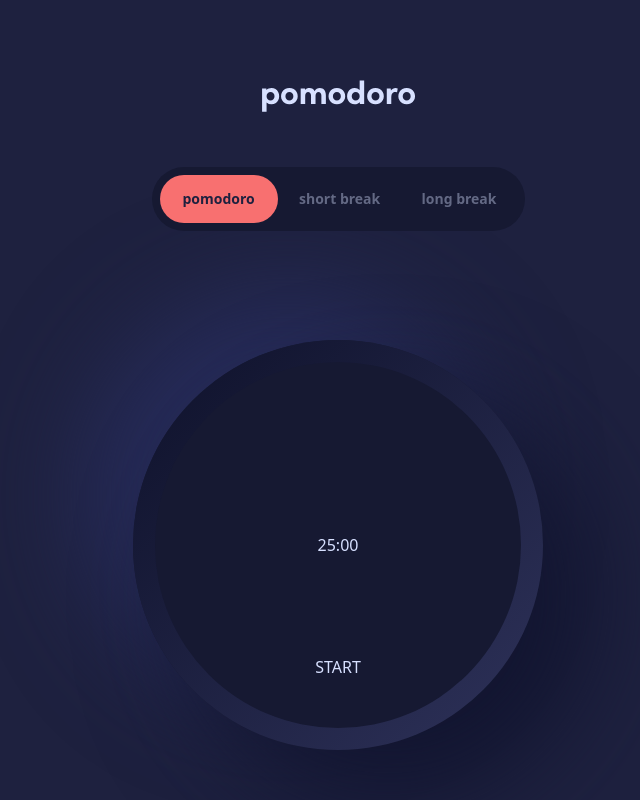
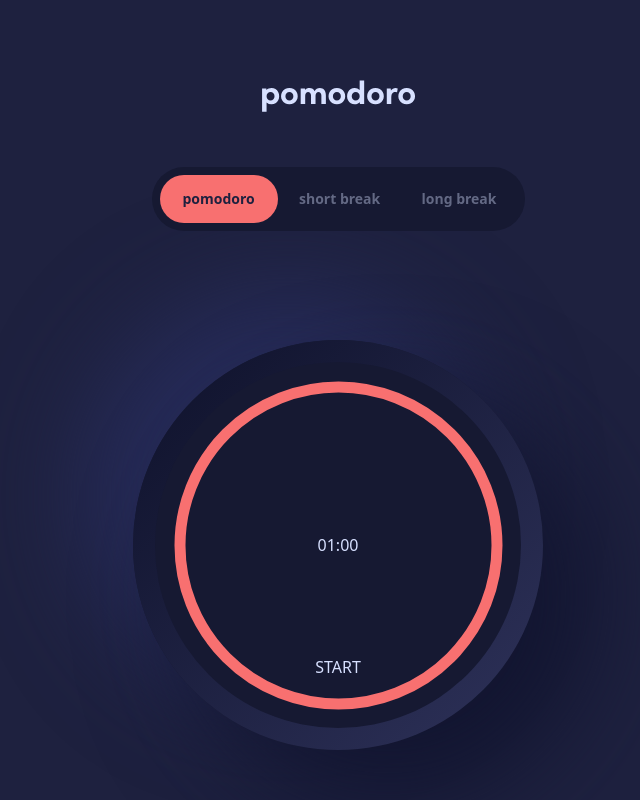
Before and after one commit to josemongedev/pomodoro-app, a React (Vite) app: page / in a window 1280 px wide. Shown: the top 800 px of the page, without its empty margins (302-942 px from the left). Built offline with nearby package versions, Linux system fonts and the light colour scheme.

Commit message:
Finished the radial progress bar SVG component with animation

```diff
--- /dev/null
+++ b/src/components/RadialProgressbar.tsx
@@ -0,0 +1,56 @@
+import { useMemo } from "react";
+
+type Props = {
+  minutes: number;
+  seconds: number;
+  interval: number;
+  strokeSvg: string;
+};
+
+const radius = 317 / 2;
+const cirumference = radius * 2 * Math.PI;
+
+const RadialProgressbar = ({
+  minutes,
+  seconds,
+  interval,
+  strokeSvg,
+}: Props) => {
+  const progressOffset = useMemo(() => {
+    const percent = (minutes * 60 + seconds) / (interval * 60);
+    return cirumference - cirumference * percent;
+  }, [interval, minutes, seconds]);
+  const svgWidth = 339;
+  return (
+    <svg
+      className="absolute scale-[0.735] tablet:scale-100"
+      width={svgWidth}
+      height={svgWidth}
+      viewBox={`0 0 ${svgWidth} ${svgWidth}`}
+    >
+      <circle
+        cx={svgWidth / 2}
+        cy={svgWidth / 2}
+        strokeWidth={"11px"}
+        r={radius}
+        className="fill-none stroke-blueblack"
+      />
+      <circle
+        cx={svgWidth / 2}
+        cy={svgWidth / 2}
+        strokeWidth={"11px"}
+        r={radius}
+        className={`fill-none ${strokeSvg}`}
+        style={{
+          strokeDasharray: cirumference,
+          strokeDashoffset: progressOffset,
+          strokeLinecap: "round",
+          strokeLinejoin: "round",
+        }}
+        transform={`rotate(-90 ${svgWidth / 2} ${svgWidth / 2})`}
+      />
+    </svg>
+  );
+};
+
+export default RadialProgressbar;
--- a/src/components/Timer.tsx
+++ b/src/components/Timer.tsx
@@ -50,7 +50,7 @@ function Timer() {
         </nav>
       </div>
 
-      <TimerDisplay minutesInterval={minutesInterval} />
+      <TimerDisplay minutesInterval={1} />
 
       <button
         className="mt-[79px] tablet:mt-36 desktop:mt-[63px] relative"
--- a/src/components/TimerDisplay.tsx
+++ b/src/components/TimerDisplay.tsx
@@ -1,5 +1,6 @@
 import React from "react";
 import { useTimerControls } from "../hooks/useTimerControls";
+import RadialProgressbar from "./RadialProgressbar";
 
 type Props = { minutesInterval: number };
 
@@ -28,7 +29,7 @@ const TimerDisplay = React.memo(({ minutesInterval }: Props) => {
           <span className="row-start-2">
             {addLeadZeroPad(minutes)}:{addLeadZeroPad(seconds)}
           </span>
-          <div className="row-start-3">
+          <div className="row-start-3 relative z-10">
             <button
               onClick={onTimerStart}
               className={`uppercase ${hideStartButton()}`}
@@ -48,6 +49,12 @@ const TimerDisplay = React.memo(({ minutesInterval }: Props) => {
               restart
             </button>
           </div>
+          <RadialProgressbar
+            minutes={minutes}
+            seconds={seconds}
+            interval={minutesInterval}
+            strokeSvg="stroke-lightorange"
+          />
         </div>
       </div>
     </section>
--- a/src/hooks/useTimerControls.ts
+++ b/src/hooks/useTimerControls.ts
@@ -5,7 +5,8 @@ const SECONDS_IN_MINUTE = 60;
 const MILLISECONDS_IN_MINUTE = MILLISECONDS_IN_SECOND * SECONDS_IN_MINUTE;
 
 export const useTimerControls = (minutesInterval: number) => {
-  // Just a units convertion so that it works better with dates in javascript
+  // INTERNAL TIMER STATES
+  // Just a units conversion so that it works better with dates in javascript
   const millisecondsInterval = minutesInterval * MILLISECONDS_IN_MINUTE;
   const [stopTime, setStopTime] = useState<Date>(new Date());
   // Starts paused and non-idle, meaning it's awaiting until user starts(resumes) the timer
@@ -15,8 +16,28 @@ export const useTimerControls = (minutesInterval: number) => {
     new Date(millisecondsInterval)
   );
 
-  // When minutesInterval changes(via Setting dialog box reset everything)
+  // CONTROL HANDLERS
+  const onTimerStart = () => {
+    setIdle(() => false);
+    setPause(() => false);
+    setStopTime(() => new Date(new Date().getTime() + timeRemaining.getTime()));
+  };
+
+  const onTimerPause = () => {
+    setPause(() => true);
+    setIdle(() => false);
+  };
+
+  const onTimerRestart = () => {
+    setIdle(() => false);
+    setPause(() => false);
+    setStopTime(() => new Date(new Date().getTime() + millisecondsInterval));
+    setTimeRemaining(() => new Date(millisecondsInterval));
+  };
+
+  // UPDATES EFFECTS
   useEffect(() => {
+    // When minutesInterval changes(via Settings dialog box) reset everything
     setPause(() => true);
     setIdle(() => false);
     setTimeRemaining(new Date(millisecondsInterval));
@@ -40,24 +61,6 @@ export const useTimerControls = (minutesInterval: number) => {
     return () => clearInterval(token);
   }, [pause, stopTime]);
 
-  const onTimerStart = () => {
-    setIdle(() => false);
-    setPause(() => false);
-    setStopTime(() => new Date(new Date().getTime() + timeRemaining.getTime()));
-  };
-
-  const onTimerPause = () => {
-    setPause(() => true);
-    setIdle(() => false);
-  };
-
-  const onTimerRestart = () => {
-    setIdle(() => false);
-    setPause(() => false);
-    setStopTime(() => new Date(new Date().getTime() + millisecondsInterval));
-    setTimeRemaining(() => new Date(millisecondsInterval));
-  };
-
   return {
     onTimerPause,
     onTimerRestart,
```
